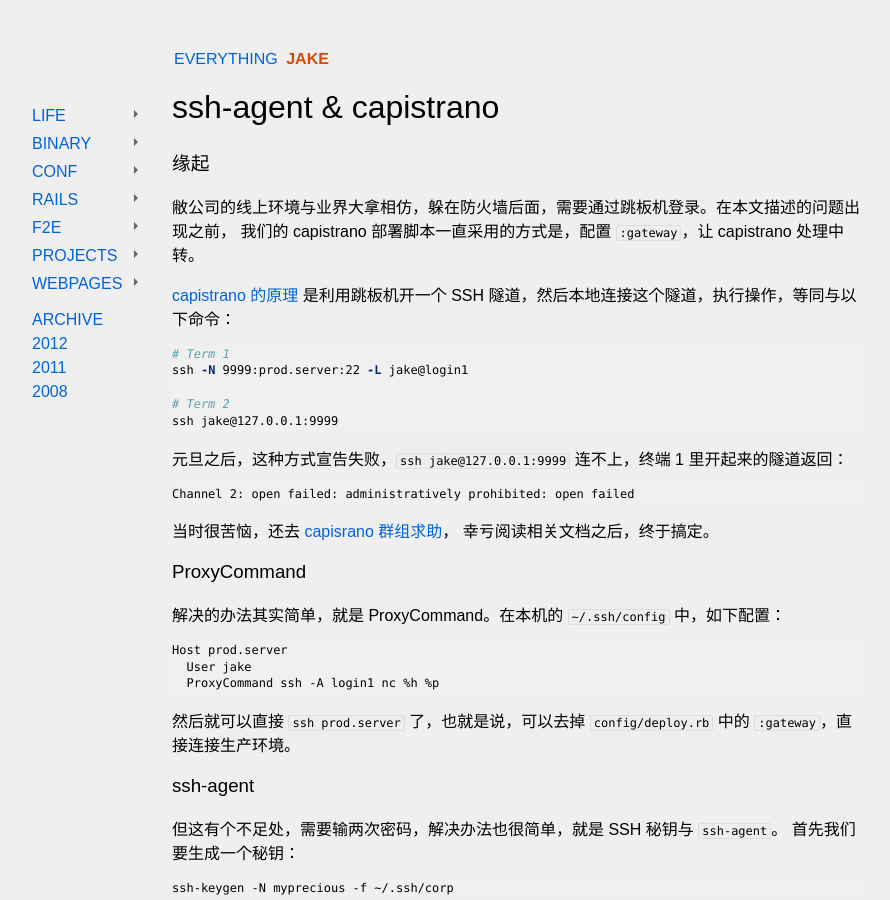
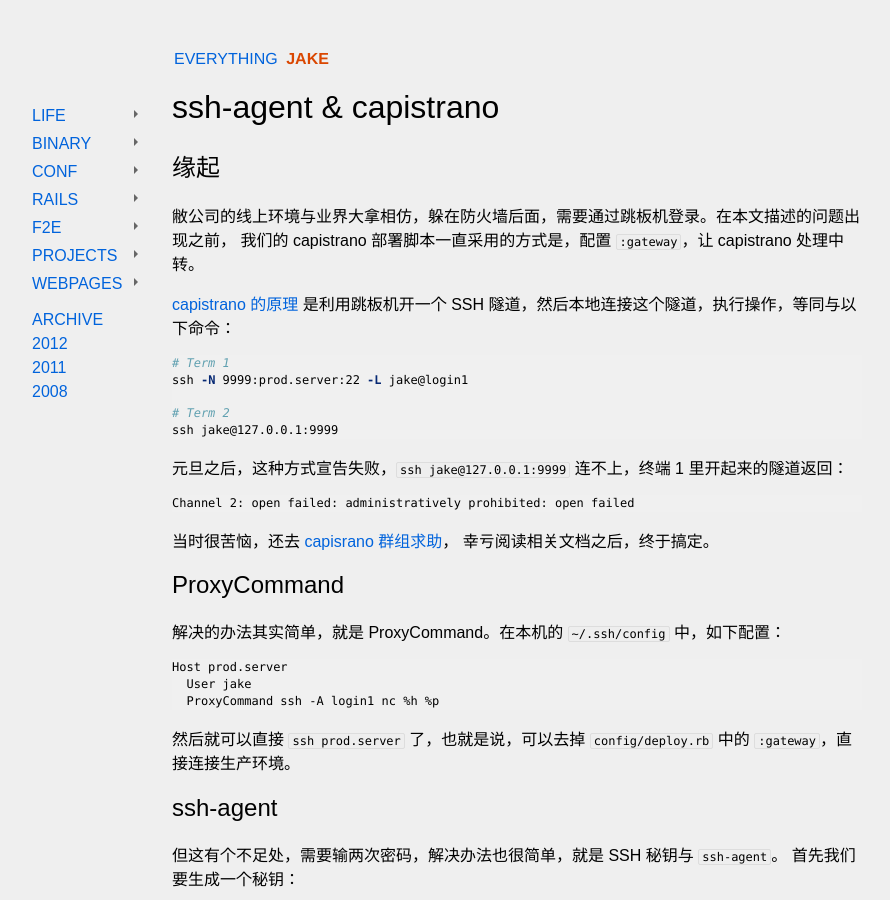
Before and after one commit to cyjake/cyjake.github.io, a Jekyll site: the page built from binary/_posts/2013-01-29-ssh-agent.md, in a window 1280 px wide and 900 px high. Shown: the whole window, without its empty margins (123-1013 px from the left). Built offline with Jekyll 4.4.1, drawn with Linux system fonts in a browser that asks for light colours; some web fonts are replaced; Markdown is read by kramdown in place of the engine named in the settings.

Commit message:
Fixed heading level

```diff
--- a/binary/_posts/2013-01-29-ssh-agent.md
+++ b/binary/_posts/2013-01-29-ssh-agent.md
@@ -3,7 +3,7 @@
 title: ssh-agent & capistrano
 ---
 
-### 缘起
+## 缘起
 
 敝公司的线上环境与业界大拿相仿，躲在防火墙后面，需要通过跳板机登录。在本文描述的问题出现之前，
 我们的 capistrano 部署脚本一直采用的方式是，配置 `:gateway`，让 capistrano 处理中转。
@@ -27,7 +27,7 @@
 [capisrano 群组求助](https://groups.google.com/forum/#!topic/capistrano/3p09d46erFQ)，
 幸亏阅读相关文档之后，终于搞定。
 
-### ProxyCommand
+## ProxyCommand
 
 解决的办法其实简单，就是 ProxyCommand。在本机的 `~/.ssh/config` 中，如下配置：
 
@@ -38,7 +38,7 @@
 然后就可以直接 `ssh prod.server` 了，也就是说，可以去掉 `config/deploy.rb` 中的
 `:gateway`，直接连接生产环境。
 
-### ssh-agent
+## ssh-agent
 
 但这有个不足处，需要输两次密码，解决办法也很简单，就是 SSH 秘钥与 `ssh-agent`。
 首先我们要生成一个秘钥：
@@ -93,7 +93,7 @@
 
 就可以免密码，直接 `ssh prod.server` 啦。
 
-### Githop
+## Githop
 
 利用 ProxyCommand，我们还可以通过跳板机获取原本不能直接访问的 Git 代码库。例如，敝人实践的方式是，
 沿用工作机器，一台 MacBook Pro，上面已经生成的公钥，交给 ssh-agent 打理：
@@ -112,7 +112,7 @@
 
 [via](http://stackoverflow.com/questions/4769986/git-clone-from-remote-ssh-repository-change-the-machine-on-the-remote-network)
 
-### 自动 ssh-add
+## 自动 ssh-add
 
 每次打开终端还得重新添加公钥有些麻烦，我们可以让 Shell 或者 SSH 自动来做。
 
@@ -125,7 +125,7 @@
 
 [via](http://stackoverflow.com/questions/3466626/add-private-key-permanently-with-ssh-add-on-ubuntu)
 
-### 2013-06-19 更新：
+## 2013-06-19 更新：
 
 初次生成的密钥文件，可能会因为权限问题不能添加到 ssh-agent ，转发也不成功。将私钥的 filemode 改成 0600 即可。
 
@@ -133,7 +133,7 @@
 
     chmod 0600 ~/.ssh/corp
 
-### 参考资料
+## 参考资料
 
  - [Introducing SSH](http://kimmo.suominen.com/docs/ssh/)
  - [An Illustrated Guide to SSH Agent Forwarding](http://unixwiz.net/techtips/ssh-agent-forwarding.html)
```
Also changed, not shown: binary/_posts/2013-01-26-how-does-gitolite-work.md (+6 -6 lines).
